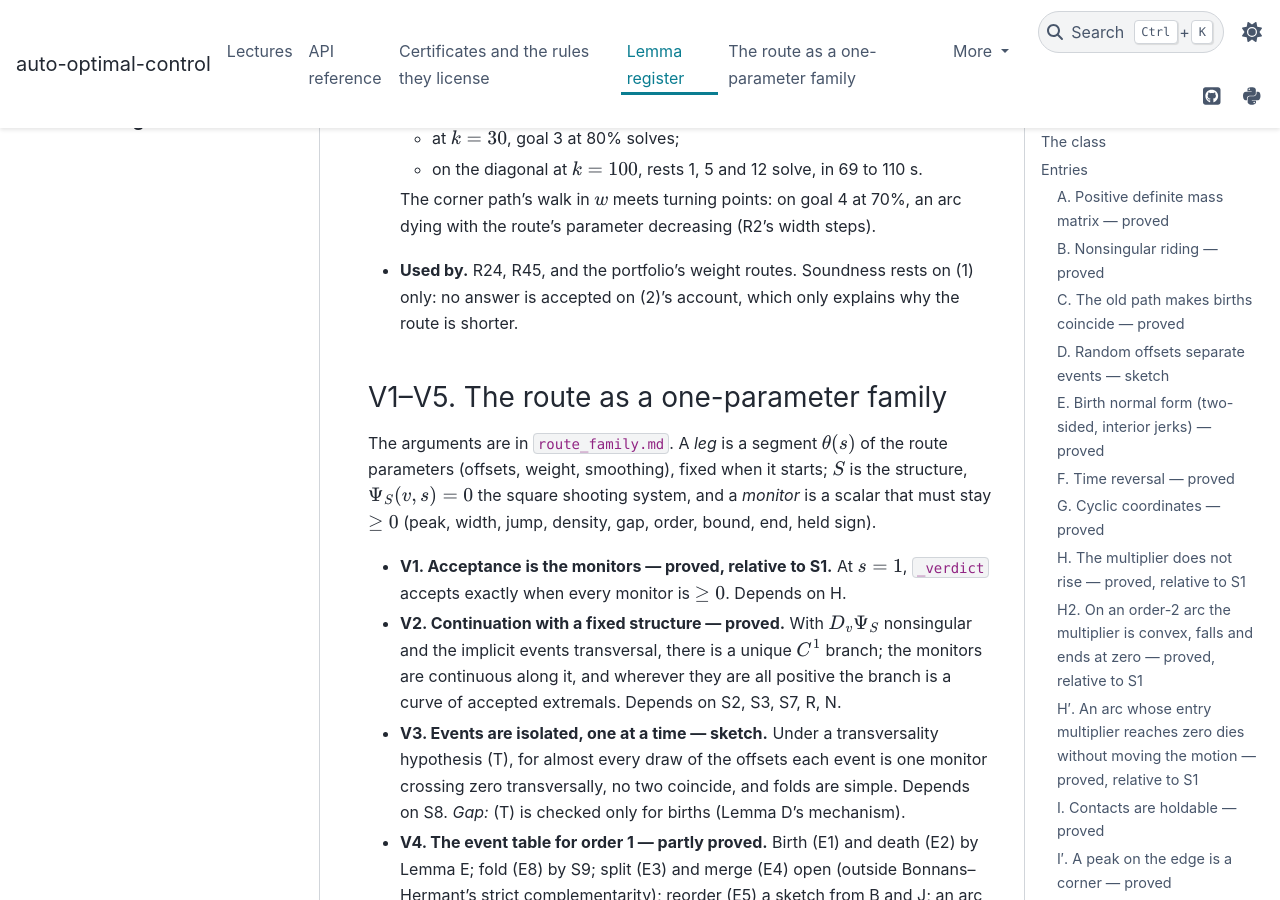
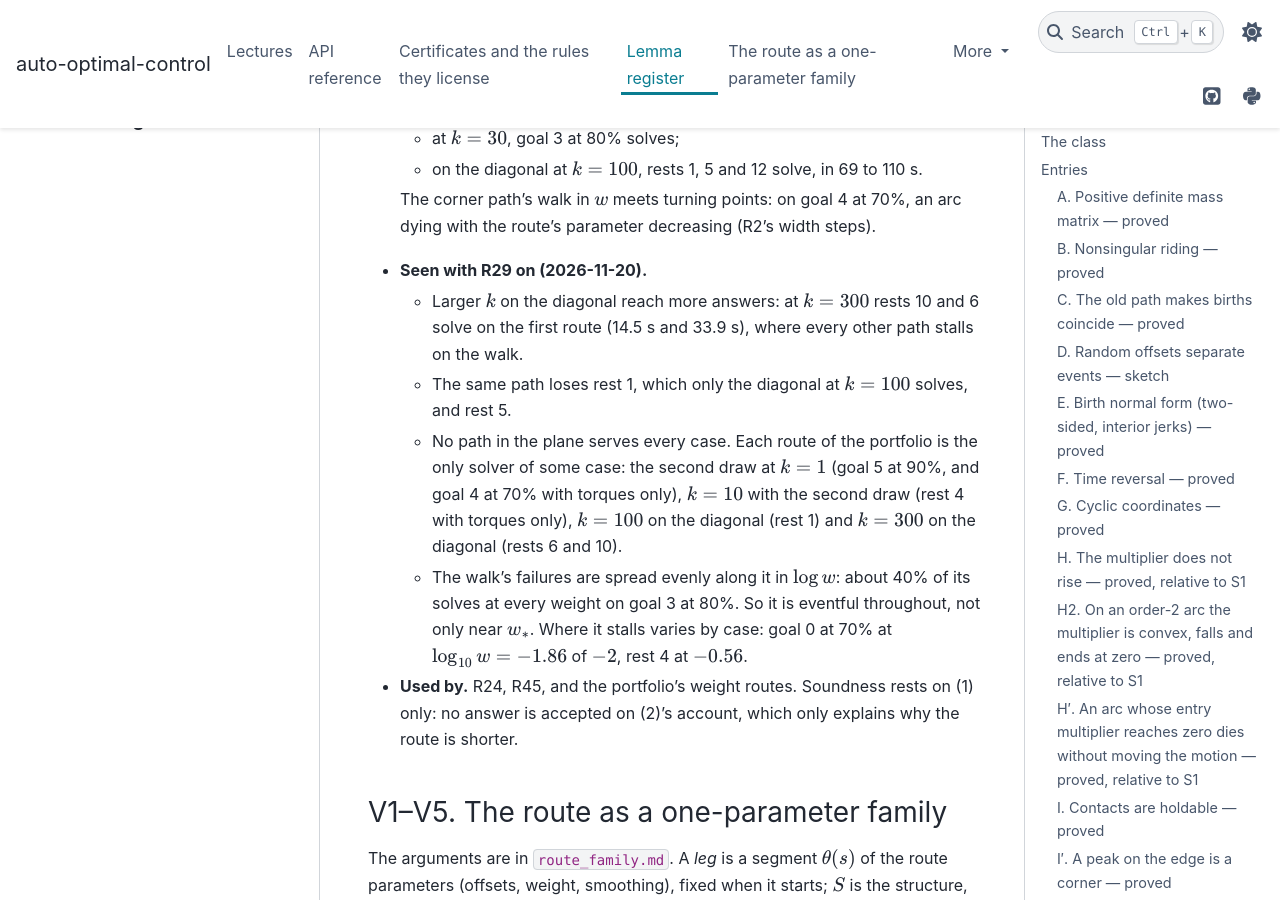
Before and after one commit to idm23/auto-optimal-control, a Sphinx documentation site: the page built from docs/notes/lemma_register.md, in a window 1280 px wide and 900 px high, scrolled down 27171 px. Built offline with Sphinx 7.4.7 and the PyData theme 0.15.4, drawn with Linux system fonts in a browser that asks for light colours.

Commit message:
Lemma W: what the seven weight routes show; each is the only solver of some case
Co-Authored-By: Claude Opus 5.5 <noreply@anthropic.com>
Claude-Session: https://claude.ai/code/session_01DzJDSTVJjP1uaCvVbe25Pf

```diff
--- a/docs/notes/lemma_register.md
+++ b/docs/notes/lemma_register.md
@@ -982,6 +982,18 @@ route stalls.
 
   The corner path's walk in $w$ meets turning points: on goal 4 at 70%, an arc dying
   with the route's parameter decreasing (R2's width steps).
+- **Seen with R29 on (2026-11-20).**
+  - Larger $k$ on the diagonal reach more answers: at $k = 300$ rests 10 and 6 solve on the
+    first route (14.5 s and 33.9 s), where every other path stalls on the walk.
+  - The same path loses rest 1, which only the diagonal at $k = 100$ solves, and rest 5.
+  - No path in the plane serves every case. Each route of the portfolio is the only
+    solver of some case: the second draw at $k = 1$ (goal 5 at 90%, and goal 4 at 70% with
+    torques only), $k = 10$ with the second draw (rest 4 with torques only), $k = 100$ on
+    the diagonal (rest 1) and $k = 300$ on the diagonal (rests 6 and 10).
+  - The walk's failures are spread evenly along it in $\log w$: about 40% of its solves
+    at every weight on goal 3 at 80%. So it is eventful throughout, not only near
+    $w_*$. Where it stalls varies by case: goal 0 at 70% at $\log_{10} w = -1.86$ of
+    $-2$, rest 4 at $-0.56$.
 - **Used by.** R24, R45, and the portfolio's weight routes. Soundness rests on (1)
   only: no answer is accepted on (2)'s account, which only explains why the route is
   shorter.
```
